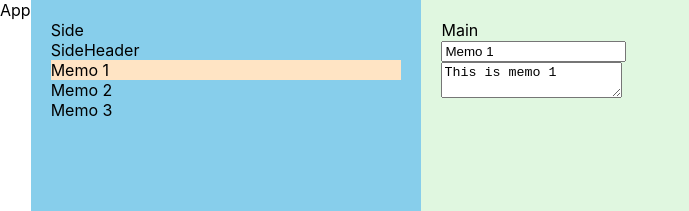
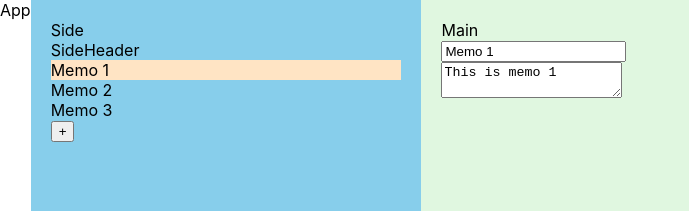
Before and after one commit to dongseoki/my-memo-project, a React (Create React App) app: page / in a window 1280 px wide. Shown: the top 211 px of the page, without its empty margins (0-689 px from the left). Built offline with nearby package versions, Linux system fonts and the light colour scheme.

Commit message:
[feat] 메모 추가 버튼으로 추가 기능 구현

```diff
--- a/src/App.js
+++ b/src/App.js
@@ -31,6 +31,19 @@ function App() {
     newMemos[idx] = { ...newMemos[idx], title, content };
     setMemos(newMemos);
   };
+  const addMemo = () => {
+    const newMemos = [
+      ...memos,
+      {
+        title: "Untitled",
+        content: "",
+        createdAt: Date.now(),
+        updatedAt: Date.now(),
+      },
+    ];
+    setMemos(newMemos);
+    setSelectedMemoIdx(newMemos.length - 1);
+  };
 
   return (
     <div className="App">
@@ -39,6 +52,7 @@ function App() {
         memos={memos}
         selectedMemoIdx={selectedMemoIdx}
         setSelectedMemoIdx={setSelectedMemoIdx}
+        addMemo={addMemo}
       />
       <Main
         selectedMemo={selectedMemo}
--- a/src/components/Side.js
+++ b/src/components/Side.js
@@ -2,7 +2,7 @@ import React from "react";
 import SideHeader from "./SideHeader";
 import SideBody from "./SideBody";
 
-function Side({ memos, selectedMemoIdx, setSelectedMemoIdx }) {
+function Side({ memos, selectedMemoIdx, setSelectedMemoIdx, addMemo }) {
   return (
     <div className="Side">
       Side
@@ -11,6 +11,7 @@ function Side({ memos, selectedMemoIdx, setSelectedMemoIdx }) {
         memos={memos}
         selectedMemoIdx={selectedMemoIdx}
         setSelectedMemoIdx={setSelectedMemoIdx}
+        addMemo={addMemo}
       />
     </div>
   );
--- a/src/components/SideBody.js
+++ b/src/components/SideBody.js
@@ -1,7 +1,7 @@
 import React from "react";
 import MemoTitleList from "./MemoTitleList";
 
-function SideBody({ memos, selectedMemoIdx, setSelectedMemoIdx }) {
+function SideBody({ memos, selectedMemoIdx, setSelectedMemoIdx, addMemo }) {
   return (
     <div className="SideBody">
       <MemoTitleList
@@ -9,6 +9,9 @@ function SideBody({ memos, selectedMemoIdx, setSelectedMemoIdx }) {
         selectedMemoIdx={selectedMemoIdx}
         setSelectedMemoIdx={setSelectedMemoIdx}
       />
+      <button className="add-memo-button" onClick={addMemo}>
+        +
+      </button>
     </div>
   );
 }
```
